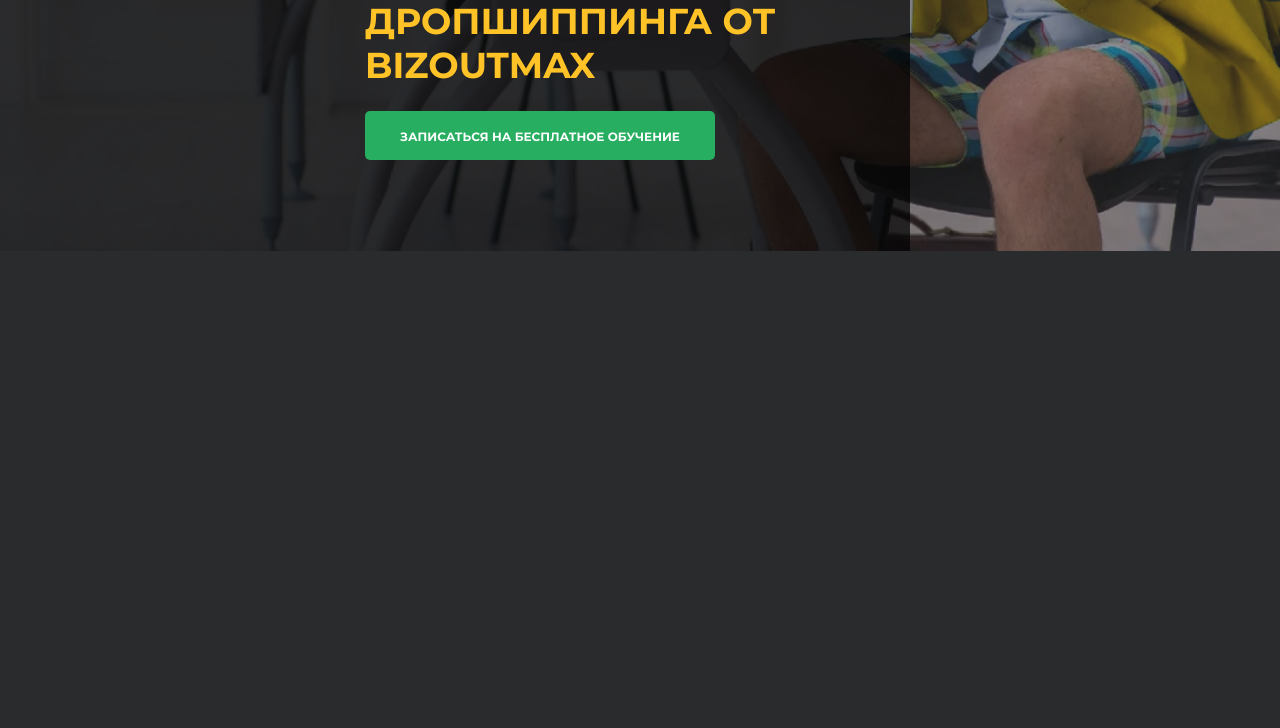
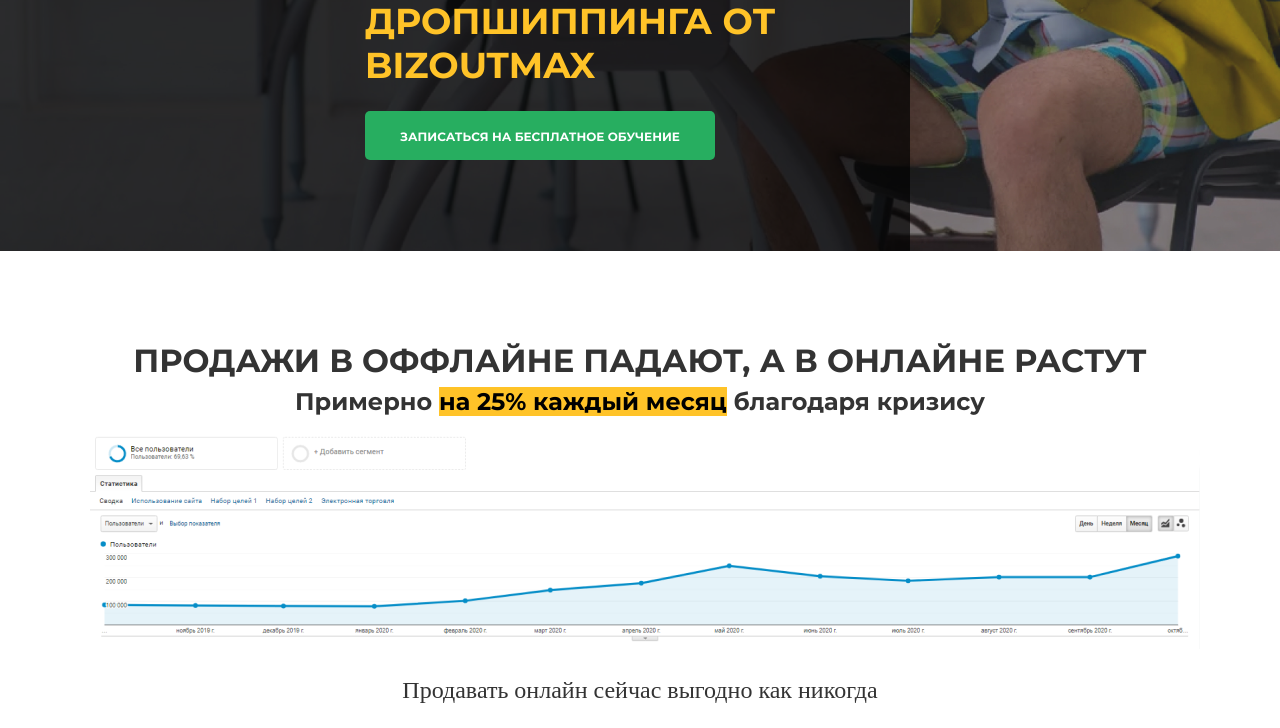
Before and after one commit to madmoronse/landos, a PHP site: page / in a window 1280 px wide. Shown: the part 549-1277 px from the top of the page. Before the commit the page ends 800 px from the top, so only its background shows below. Run offline with PHP 8.4, Linux system fonts and the light colour scheme.

Commit message:
created first section

```diff
--- a/index.html
+++ b/index.html
@@ -30,5 +30,19 @@
             </div>
         </div>
     </header>
+
+        <div class="container">
+            <section class="section-graph">
+            <div class="text-content">
+                <h1>Продажи в оффлайне падают, а в онлайне растут</h1>
+                <p>Примерно <span class="yel-selector">на 25% каждый месяц</span> благодаря кризису</p>
+            </div>
+            <div class="diagram">
+                <img src="image/diagram.png" alt="">
+                <p>Продавать онлайн сейчас выгодно как никогда</p>
+            </div>
+        </section>
+        </div>
+
 </body>
 </html>
--- a/style.css
+++ b/style.css
@@ -58,7 +58,7 @@ body {
     color: #fff;
     letter-spacing: 1px;
 }
-.intro-text .yel-selector {
+.yel-selector {
     color: #000;
     background-color: #FFC328;
 }
@@ -85,3 +85,32 @@ body {
     text-transform: uppercase;
     font-size: 12px;
 }
+
+/* КОНТЕЙНЕР */
+.container {
+    width: 100%;
+    max-width: 1100px;
+    margin: 0 auto;
+}
+
+/* ПЕРВАЯ СЕКЦИЯ (ДИАГРАММЫ)*/
+.section-graph {
+    text-align: center;
+    padding-top: 75px;
+}
+.section-graph .text-content {
+    font-family: Montserrat;
+    line-height: 15px;
+}
+.section-graph .text-content h1 {
+    text-transform: uppercase;
+    font-size: 32px;
+    font-weight: 700;
+    color: rgba(51, 51, 51, 1);
+}
+.section-graph .text-content p,
+.section-graph .diagram p {
+    font-size: 24px;
+    font-weight: 300;
+    color: rgba(51, 51, 51, 1);
+}
```
Also changed, not shown: image/diagram.png (added).
